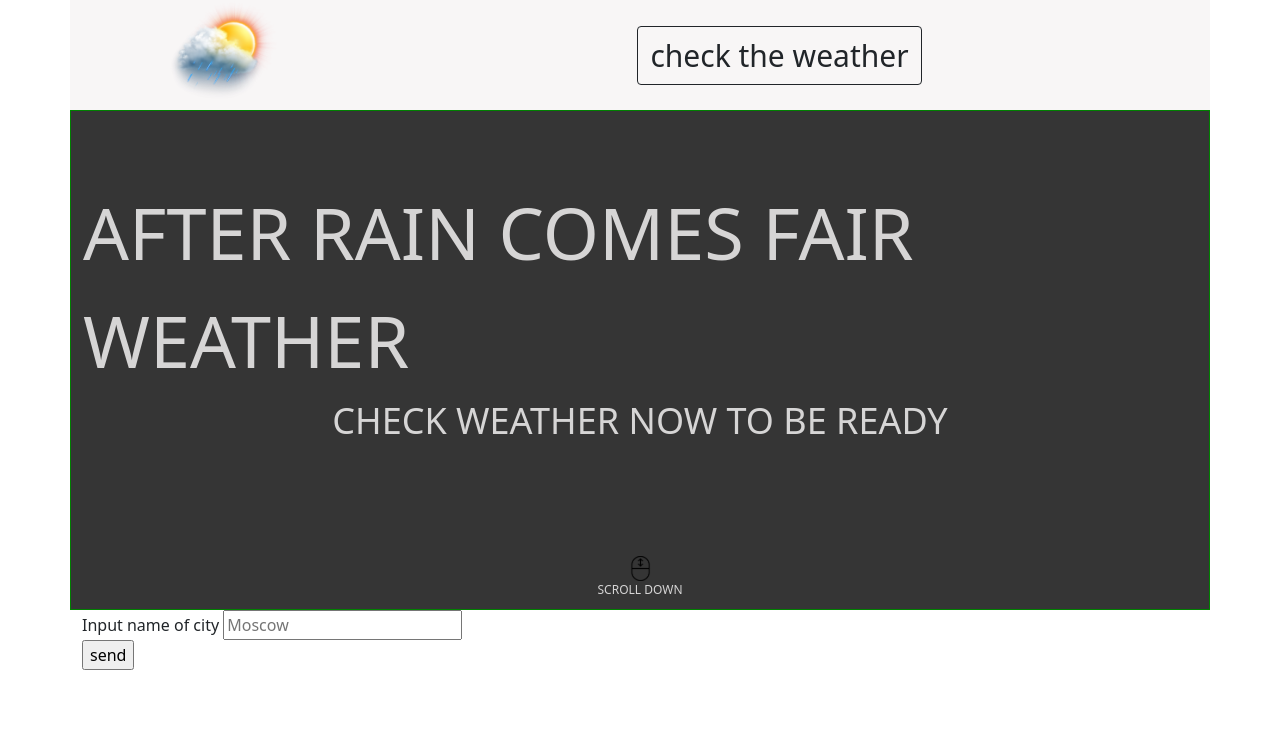
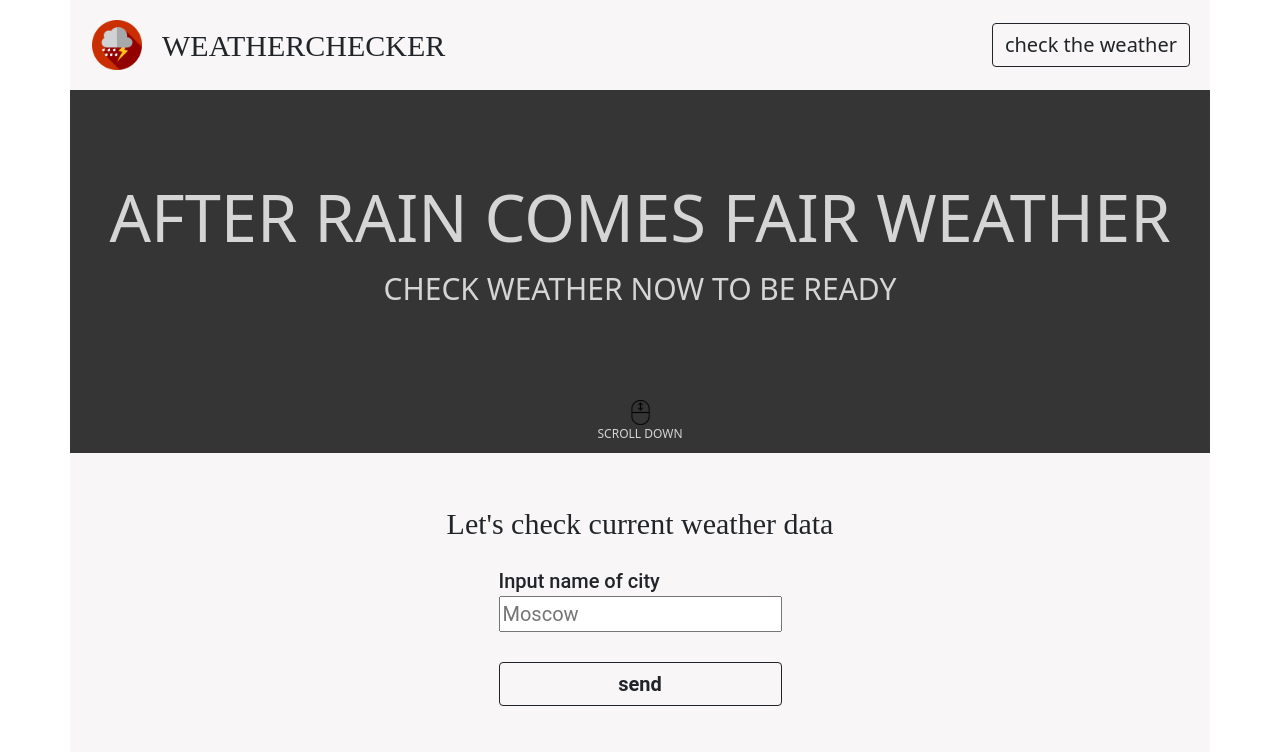
Before and after one commit to EvgenyBelichkov/weather-checker, a Django app: page / in a window 1280 px wide. Shown: the top 752 px of the page. Run offline with Django 3.2, Linux system fonts and the light colour scheme; some libraries are stand-ins or nearby versions.

Commit message:
Changed form

```diff
--- a/weatherchecker/checker/static/checker/css/style.css
+++ b/weatherchecker/checker/static/checker/css/style.css
@@ -1,16 +1,13 @@
 .background {
     background-color: #f8f6f6;
-    height: 145px;
 }
 
 .background2 {
     background-color: #353535;
-    height: 500px;
-    border: 1px solid green;
 }
 
 .cloud {
-    width: 110px;
+    width: 50px;
 }
 
 .scroll {
@@ -19,46 +16,74 @@
 
 .box1 {
     display: flex;
-    height: 100%;
+    height: 90px;
+    align-items: center;
+    justify-content: space-between;
+    padding-right: 20px;
 }
 
 .box2 {
     display: flex;
-    justify-content: center;
+    justify-content: space-between;
     align-items: center;
-    height: 75%;
-    flex-direction: column;
-    flex: 3;
+    height: 75px;
+    flex-direction: row;
+    margin-left: 10px;
 }
 
 .box3 {
     display: flex;
     justify-content: center;
-    flex: 9;
     align-items: center;
 }
 
 .box4 {
     display: flex;
-    height: 25%;
     flex-direction: column;
     justify-content: flex-end;
     align-items: center;
     padding: 10px;
 }
 
+.box5 {
+    display: flex;
+    justify-content: center;
+    align-items: center;
+    height: 300px;
+    flex-direction: column;
+    flex: 3;
+}
+
+.box6 {
+    display: flex;
+    flex-direction: column;
+    font-size: 20px;
+    font-family: Roboto;
+}
+
 .btn {
+    font-size: 20px;
+}
+
+.logo {
+    font-family: BigNoodleTitling;
     font-size: 30px;
+    margin-left: 20px;
+}
+
+.logo1 {
+    font-family: BigNoodleTitling;
+    font-size: 30px;
+    margin-bottom: 20px;
 }
 
 .mission {
-    margin-top: 30px;
-    font-size: 72px;
+    font-size: 65px;
     color: #d6d5d5;
 }
 
 .mission1 {
-    font-size: 36px;
+    font-size: 30px;
     color: #d6d5d5;
 }
 
@@ -66,3 +91,7 @@
     font-size: 12px;
     color: #d6d5d5;
 }
+
+.form {
+    font-size: large;
+}
--- a/weatherchecker/checker/templates/checker/index.html
+++ b/weatherchecker/checker/templates/checker/index.html
@@ -5,7 +5,7 @@
 
 {% block content %}
     <div class="container background2">
-        <div class="box2">
+        <div class="box5">
             <div class="mission">AFTER RAIN COMES FAIR WEATHER</div>
             <div class="mission1">CHECK WEATHER NOW TO BE READY</div>
         </div>
@@ -14,11 +14,14 @@
             <div class="mission2">SCROLL DOWN</div>
         </div>
     </div>
-    <div class="container">
-        <form id="check" action="{% url 'city' %}">
-            <label for="city_name">Input name of city</label>
-            <input type="text" placeholder="Moscow" id="city_name" required name="request_city"><br>
-            <input type="submit" value="send">
-        </form>
+    <div class="container background">
+        <div class="box5">
+            <div class="logo1">Let's check current weather data </div>
+            <form id="check" action="{% url 'city' %}" class="box6">
+                <label for="city_name" style="font-weight: 500">Input name of city</label>
+                <input type="text" placeholder="Moscow" id="city_name" required name="request_city"><br>
+                <input type="submit" value="send" style="font-weight: bold" class="btn btn-outline-dark">
+            </form>
+        </div>
     </div>
 {% endblock %}
--- a/weatherchecker/checker/templates/checker/main.html
+++ b/weatherchecker/checker/templates/checker/main.html
@@ -12,7 +12,8 @@
 <body>
     <div class="container box1 background">
         <div class="box2">
-            <img src="{% static 'checker/img/weather.png' %}" class="cloud" alt="">
+            <img src="{% static 'checker/img/cloud.png' %}" class="cloud" alt="">
+            <div class="logo">WEATHERCHECKER</div>
         </div>
         <div class="box3">
             <a href="#check" class="btn btn-outline-dark">check the weather</a>
```
Also changed, not shown: weatherchecker/checker/static/checker/img/cloud.png (added).
